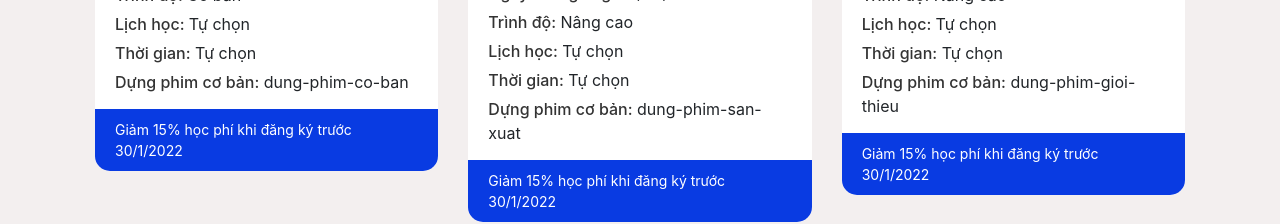
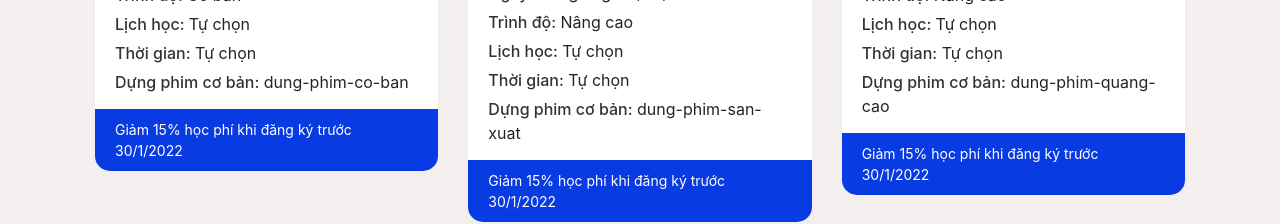
Before and after one commit to trungle1403/education, a React (Create React App) app: page / in a window 1280 px wide. Both pictures are taken after a click on the element 397 px from the left and 167 px from the top of the page. Shown: the part 512-736 px from the top of the page. Built offline with nearby package versions, Linux system fonts and the light colour scheme.

Commit message:
fix like feature

```diff
--- a/src/Resource/education.json
+++ b/src/Resource/education.json
@@ -51,7 +51,7 @@
             "level":"Nâng cao",
             "schedule":"Tự chọn",
             "time":"Tự chọn",
-            "slug":"dung-phim-gioi-thieu",
+            "slug":"dung-phim-quang-cao",
             "details":[
                 "Các loại video giới thiệu – giải trí",
                 "Tìm hiểu về Intro, các loại Intro",
--- a/src/Screens/Home/Screens/HomeScreens.jsx
+++ b/src/Screens/Home/Screens/HomeScreens.jsx
@@ -18,6 +18,7 @@ export default function HomeScreens(){
     const setStore = (data) => {
         localStorage.setItem("like-storage",JSON.stringify(data))
     }
+
     useEffect(() => {
         getStore()
     }, [])
@@ -44,14 +45,18 @@ export default function HomeScreens(){
                             <i class='bx bxs-heart'></i>
                             <span>Thêm vào yêu thích</span>
                         </div> :
-                        like.map(item =>(
-                                <div className={`like-wrapper ${item === element.slug ? 'active' : ''}`}
+                        like.includes(element.slug) ?
+                            <div className='like-wrapper active'
                             onClick={() => handleLike(element.slug)}>
                                 <i class='bx bxs-heart'></i>
                                 <span>Hủy thích</span>
                             </div>
-                        ))
-
+                            :
+                            <div className='like-wrapper'
+                            onClick={() => handleLike(element.slug)}>
+                                <i class='bx bxs-heart'></i>
+                                <span> Thêm vào yêu thích</span>
+                            </div>
                     }
                     <div className="course-body">
                         <h3 className="course-name" onClick={() => {hanldeClick(element.slug)}}>{element.name}</h3>
```
Lines whose indentation alone changed are shown as unchanged.
